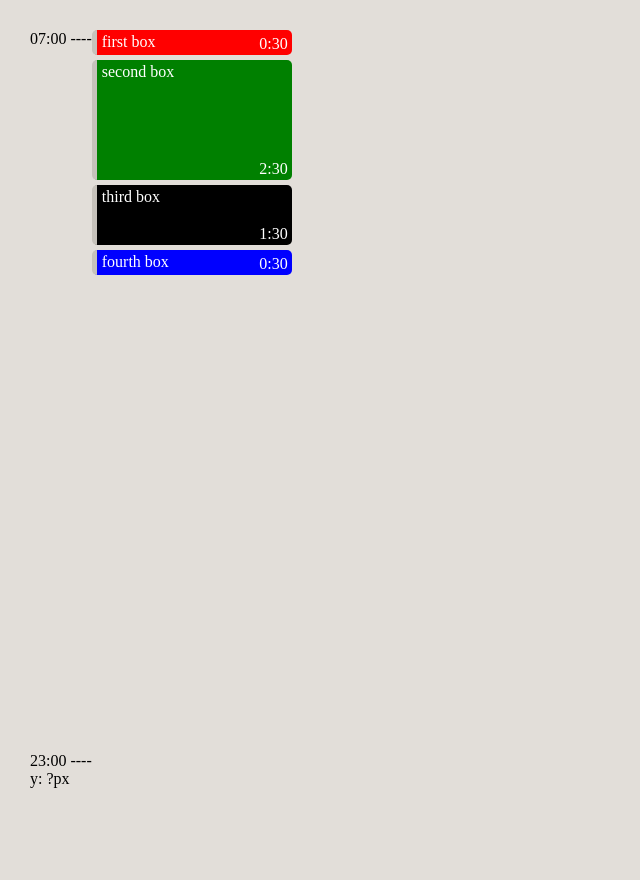
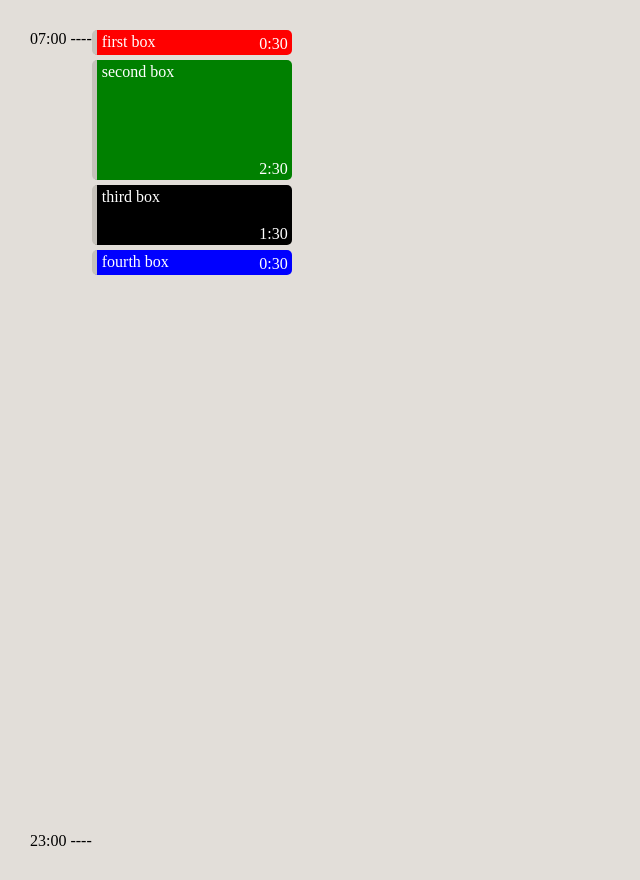
Before and after one commit to oerol/guse, an Angular app: page / in a window 1280 px wide. Shown: the whole page, without its empty margins (0-640 px from the left). Before the commit the page ends 818 px from the top, so only its background shows below. Built offline with nearby package versions, Linux system fonts and the light colour scheme.

Commit message:
Adjusted the day style

```diff
--- a/src/app/components/day/day.component.html
+++ b/src/app/components/day/day.component.html
@@ -30,9 +30,9 @@
     <span (click)="changeCategory('blue')">b</span>
   </div>
 </div>
-<div id="mousePositionHelper">{{ mousePosition }}</div>
 <!--
-<div id="boxesHelper">{{ boxesToString() }}</div>
-<div id="currentBoxHelper">{{ "current box:" + currentBoxIndex }}</div>
-<button class="addBoxHelper" (click)="createNewBox()">create box</button>
+  <div id="mousePositionHelper">{{ mousePosition }}</div>
+  <div id="boxesHelper">{{ boxesToString() }}</div>
+  <div id="currentBoxHelper">{{ "current box:" + currentBoxIndex }}</div>
+  <button class="addBoxHelper" (click)="createNewBox()">create box</button>
  -->
--- a/src/app/components/day/day.component.scss
+++ b/src/app/components/day/day.component.scss
@@ -6,7 +6,7 @@
   display: flex;
   flex-direction: column;
   justify-content: space-between;
-  height: 740px;
+  height: 820px;
 }
 
 .box {
```
